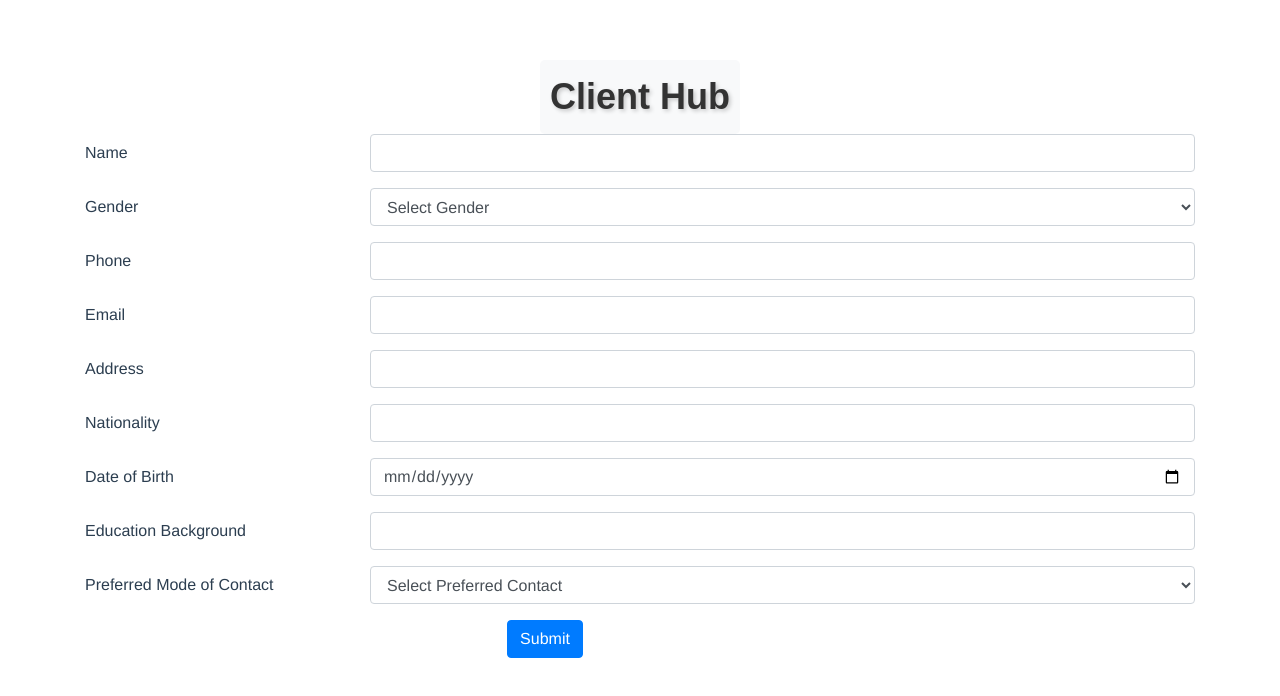
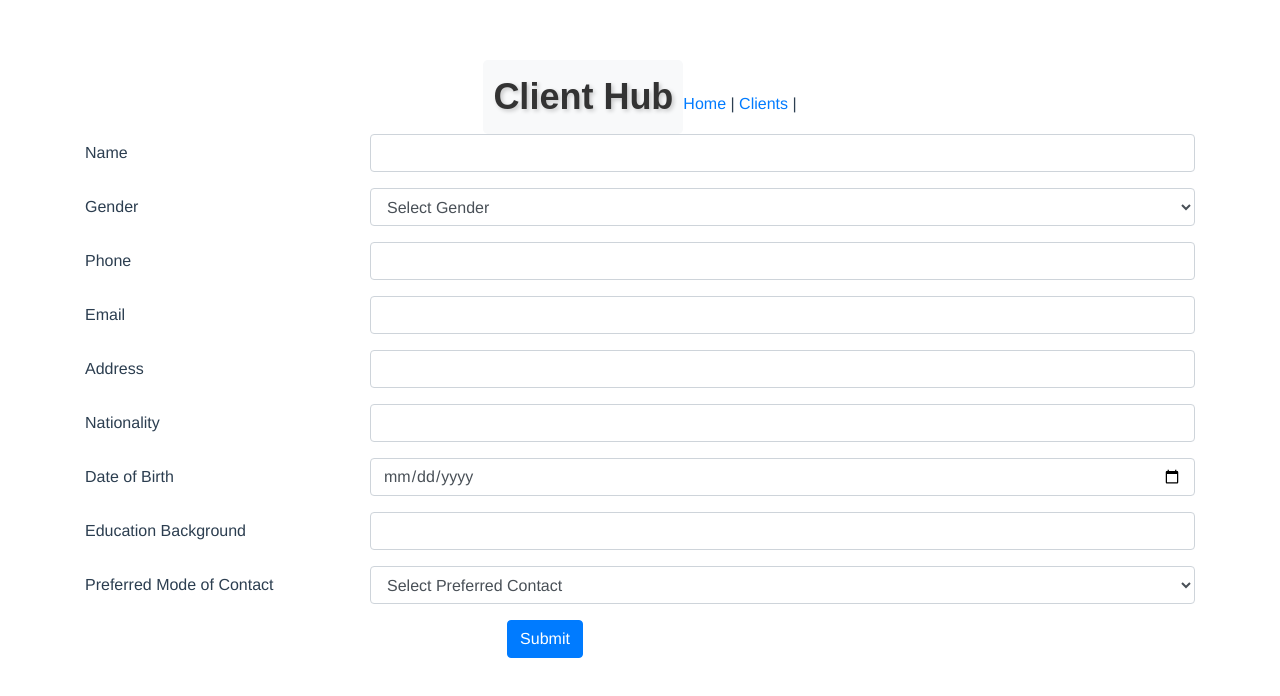
Before and after one commit to adkriPrasanna/client-hub.app, a Vue app in the folder frontend/: page / in a window 1280 px wide. Shown: the top 696 px of the page. Built offline with nearby package versions, Linux system fonts and the light colour scheme.

Commit message:
fix: link

```diff
--- a/frontend/src/App.vue
+++ b/frontend/src/App.vue
@@ -1,3 +1,33 @@
+<template>
+  <div id="app">
+    <div class="logo">Client Hub</div>
+    <a href="#/">Home</a> |
+    <a href="#/clients">Clients</a> |
+    <component :is="currentView" />
+  </div>
+</template>
+
+<script setup>
+import { ref, computed } from 'vue';
+import ClientsComponent from './components/ClientsComponent.vue';
+import ClientCreateForm from './components/ClientCreateForm.vue';
+
+const routes = {
+  '/': ClientCreateForm,
+  '/clients': ClientsComponent,
+};
+
+const currentPath = ref(window.location.hash);
+
+window.addEventListener('hashchange', () => {
+  currentPath.value = window.location.hash;
+});
+
+const currentView = computed(() => {
+  return routes[currentPath.value.slice(1) || '/'];
+});
+</script>
+
 <style>
 .logo {
   font-family: 'Arial', sans-serif;
@@ -10,27 +40,7 @@
   background-color: #f8f9fa;
   display: inline-block;
 }
-</style>
 
-<template>
-  <div id="app">
-    <div class="logo">Client Hub</div>
-    <ClientCreateForm />
-  </div>
-</template>
-
-<script>
-import ClientCreateForm from './components/ClientCreateForm.vue';
-
-export default {
-  name: 'App',
-  components: {
-    ClientCreateForm
-  }
-}
-</script>
-
-<style>
 #app {
   font-family: Avenir, Helvetica, Arial, sans-serif;
   -webkit-font-smoothing: antialiased;
@@ -40,7 +50,3 @@ export default {
   margin-top: 60px;
 }
 </style>
-
-<div id="app">
-  <client-create-form></client-create-form>
-</div>
--- a/frontend/src/components/ClientCreateForm.vue
+++ b/frontend/src/components/ClientCreateForm.vue
@@ -83,7 +83,7 @@
 import axios from 'axios';
 
 export default {
-    name: 'ClientForm',
+    name: 'ClientCreateForm',
     data() {
         return {
             form: {
--- /dev/null
+++ b/frontend/src/components/ClientsComponent.vue
@@ -0,0 +1,41 @@
+<template>
+    <b-table :items="clients" :fields="fields" striped hover>
+        <template #table-caption>Clients List</template>
+    </b-table>
+</template>
+
+<script>
+export default {
+    name: 'ClientsComponent',
+    data() {
+        return {
+            fields: [
+                { key: 'name', label: 'Name' },
+                { key: 'gender', label: 'Gender' },
+                { key: 'phone', label: 'Phone' },
+                { key: 'email', label: 'Email' },
+                { key: 'address', label: 'Address' },
+                { key: 'nationality', label: 'Nationality' },
+                { key: 'dob', label: 'Date of Birth' },
+                { key: 'education', label: 'Education Background' },
+                { key: 'contact', label: 'Preferred Mode of Contact' }
+            ],
+            clients: [
+                // Example client data
+                {
+                    name: 'John Doe',
+                    gender: 'Male',
+                    phone: '123-456-7890',
+                    email: 'john.doe@example.com',
+                    address: '123 Main St, Anytown, USA',
+                    nationality: 'American',
+                    dob: '1990-01-01',
+                    education: 'Bachelor of Science in Computer Science',
+                    contact: 'Email'
+                },
+                // Add more clients as needed
+            ]
+        }
+    }
+}
+</script>
```
